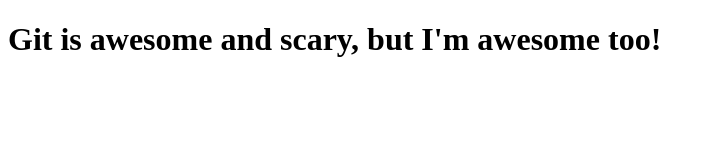
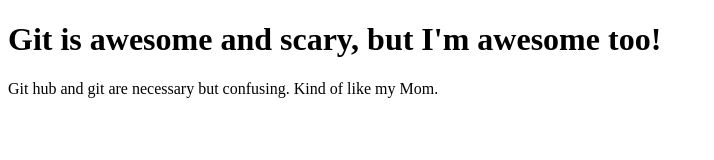
Before and after one commit to mderamus19/github101, a plain HTML site: page index.html in a window 1280 px wide. Shown: the whole page, without its empty margins (0-714 px from the left). Drawn offline with Linux system fonts and the light colour scheme.

Commit message:
Added new paragraph

```diff
--- a/index.html
+++ b/index.html
@@ -8,5 +8,6 @@
 </head>
 <body>
     <h1>Git is awesome and scary, but I'm awesome too!</h1>
+<p>Git hub and git are necessary but confusing. Kind of like my Mom.</p>
 </body>
 </html>
```
